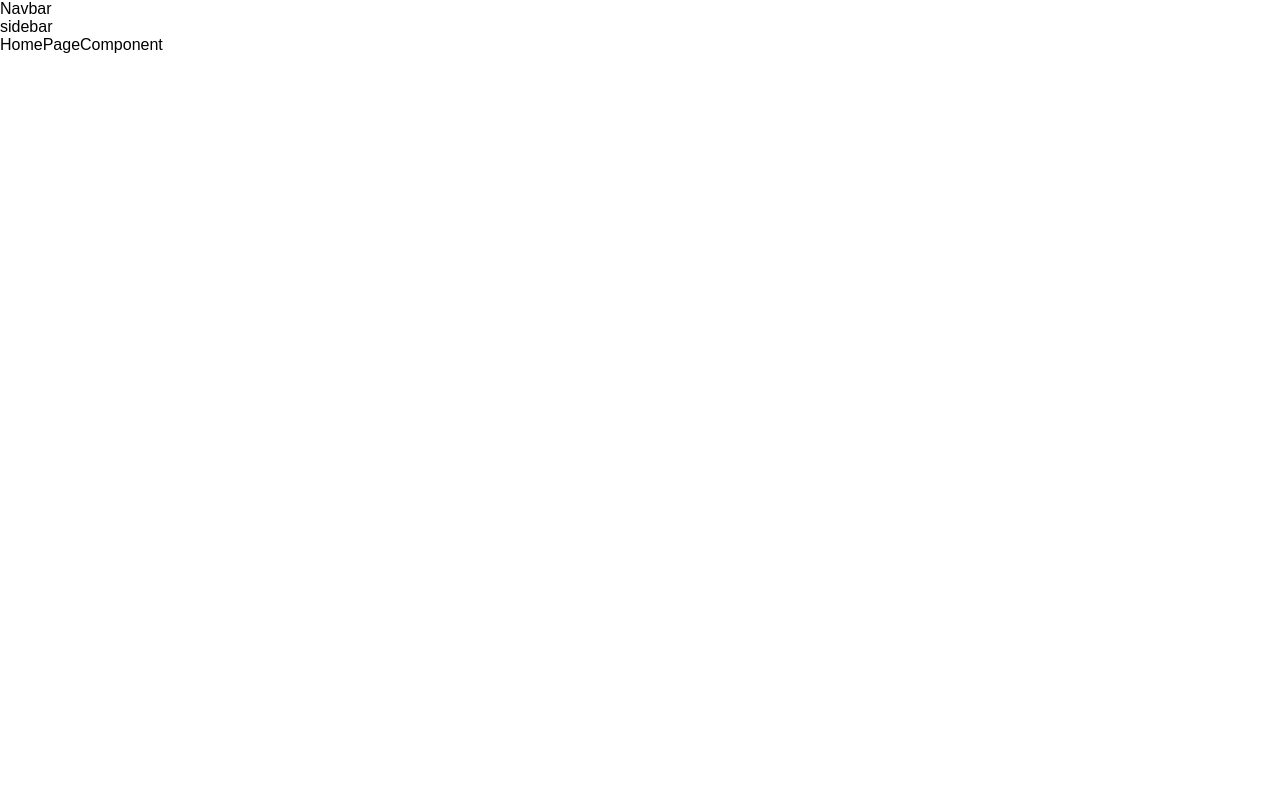
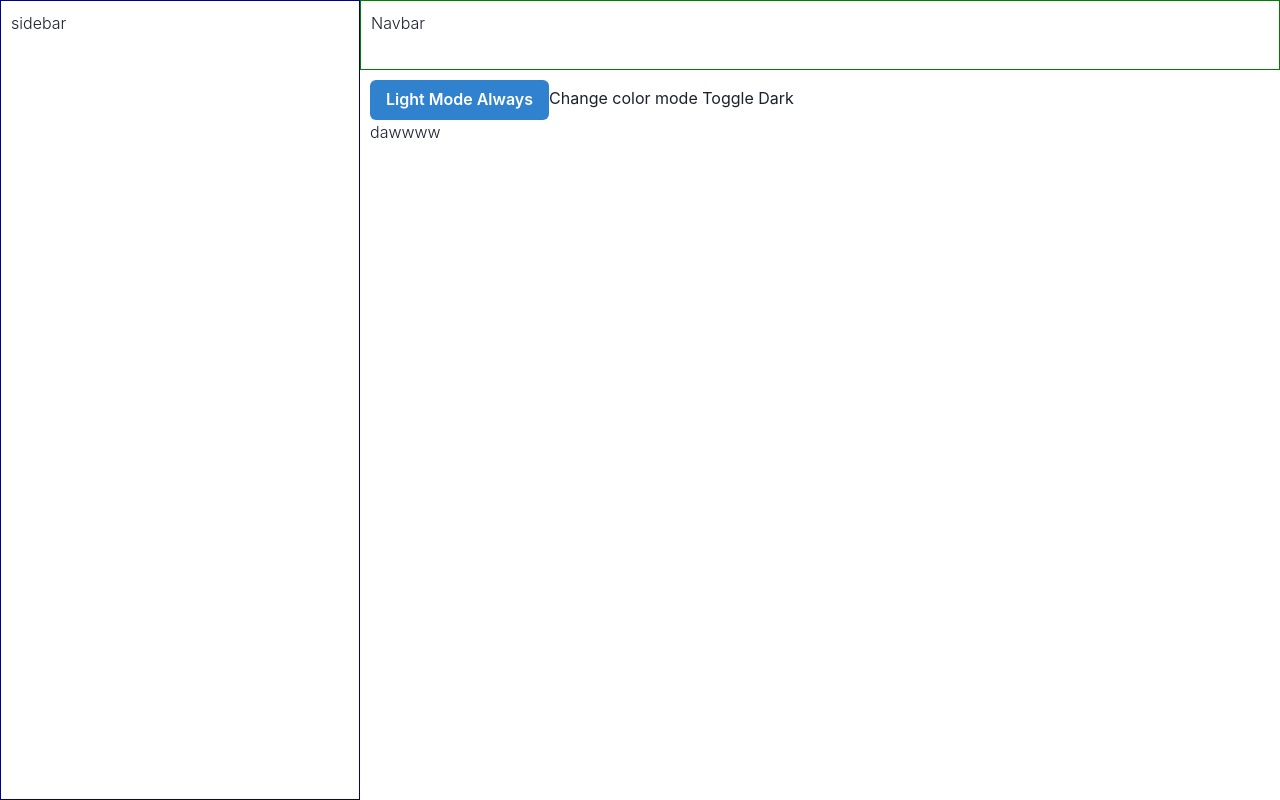
Before and after one commit to Prefect-m/admin-dashboard, a Next.js app: page / in a window 1280 px wide. Built offline with nearby package versions, Linux system fonts and the light colour scheme.

Commit message:
setup colorMode of chakra

```diff
--- /dev/null
+++ b/app/components/global/navbar/Navbar.module.scss
@@ -0,0 +1,4 @@
+.navbar{
+  grid-area: navbar;
+  border: 1px solid green;
+}
--- a/app/components/global/navbar/Navbar.tsx
+++ b/app/components/global/navbar/Navbar.tsx
@@ -1,5 +1,6 @@
 import { FC } from 'react'
+import styles from './Navbar.module.scss'
 
 export const Navbar: FC = () => {
-	return <div>Navbar</div>
+	return <div className={styles.navbar}>Navbar</div>
 }
--- a/app/components/global/sidebar/Sidebar.module.scss
+++ b/app/components/global/sidebar/Sidebar.module.scss
@@ -1,3 +1,4 @@
 .sidebar{
-
+  grid-area: sidebar;
+  border: 1px solid darkblue;
 }
--- a/app/components/layout/Layout.module.scss
+++ /dev/null
@@ -1,3 +0,0 @@
-.layout{
-
-}
--- /dev/null
+++ b/app/layout/Layout.module.scss
@@ -0,0 +1,19 @@
+.layout{
+
+  .content{
+    display: grid;
+    grid-template-columns: 360px 1fr  1fr;
+    grid-template-rows: 70px 1fr auto;
+    grid-template-areas:
+      "sidebar navbar navbar"
+      "sidebar content content";
+    min-height: 100vh;
+    & >div{
+      padding: 10px;
+    }
+    .main{
+      grid-area: content;
+      padding: 10px;
+    }
+  }
+}
--- a/app/components/layout/Layout.tsx
+++ b/app/layout/Layout.tsx
@@ -18,12 +18,12 @@ export const Layout: FC<PropsWithChildren<ILayoutProps>> = ({
 				indexes={isIndex}
 				children={metaChild}
 			/>
-			<div className='content'>
+			<div className={styles.content}>
 				{/* Navbar */}
 				<Navbar />
 				{/* Sidebar */}
 				<Sidebar />
-				<main>{children}</main>
+				<main className={styles.main}>{children}</main>
 			</div>
 		</div>
 	)
--- /dev/null
+++ b/app/pages/home/Home.module.scss
@@ -0,0 +1,2 @@
+.homeSection{
+}
--- a/app/pages/home/Home.tsx
+++ b/app/pages/home/Home.tsx
@@ -1,9 +1,17 @@
-import { Layout } from '@/components/layout/Layout'
+import { Layout } from '@/layout/Layout'
+import styles from './Home.module.scss'
+import { useColorMode, Button } from '@chakra-ui/react'
 
 export const Home = () => {
+	const { colorMode, toggleColorMode } = useColorMode()
+
 	return (
 		<Layout title='Home page dashboard'>
-			<div>HomePageComponent</div>
+			<Button colorScheme='blue'>Light Mode Always</Button>
+			<button onClick={toggleColorMode}>
+				Change color mode Toggle {colorMode === 'light' ? 'Dark' : 'Light'}
+			</button>
+			<div className={styles.homeSection}>dawwww</div>
 		</Layout>
 	)
 }
--- a/pages/_app.tsx
+++ b/pages/_app.tsx
@@ -1,6 +1,13 @@
 import '@/styles/globals.css'
 import type { AppProps } from 'next/app'
+import { ChakraProvider } from '@chakra-ui/react'
+import theme from '../utils/theme'
 
 export default function App({ Component, pageProps }: AppProps) {
-	return <Component {...pageProps} />
+
+	return (
+		<ChakraProvider theme={theme}>
+			<Component {...pageProps} />
+		</ChakraProvider>
+	)
 }
--- a/pages/_document.tsx
+++ b/pages/_document.tsx
@@ -1,10 +1,13 @@
 import { Html, Head, Main, NextScript } from 'next/document'
+import { ColorModeScript } from '@chakra-ui/react'
+import theme from '../utils/theme'
 
 const Document = () => {
 	return (
 		<Html>
 			<Head />
 			<body>
+				<ColorModeScript initialColorMode={theme.config.initialColorMode} />
 				<Main />
 				<NextScript />
 			</body>
--- /dev/null
+++ b/utils/theme.ts
@@ -0,0 +1,8 @@
+import { extendTheme, type ThemeConfig } from '@chakra-ui/react'
+
+const config: ThemeConfig = {
+	initialColorMode: 'light',
+	useSystemColorMode: false
+}
+const theme = extendTheme({ config })
+export default theme
```
Also changed, not shown: app/layout/Layout.props.ts (renamed from app/components/layout/Layout.props.ts).
